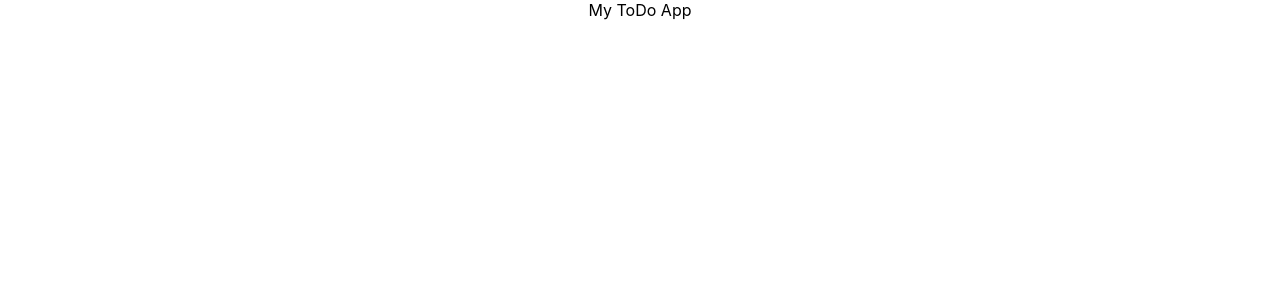
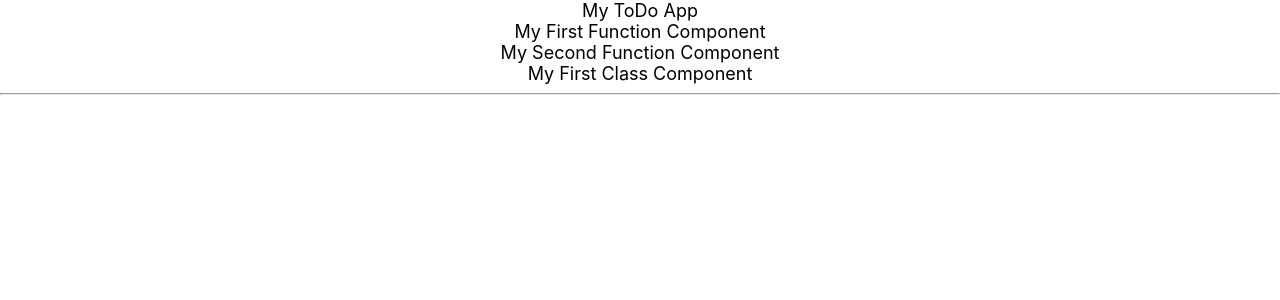
Before and after one commit to sunny1130/todo-app-react, a React (Create React App) app: page / in a window 1280 px wide. Shown: the top 300 px of the page. Built offline with nearby package versions, Linux system fonts and the light colour scheme.

Commit message:
Added Functional Component

```diff
--- a/src/App.css
+++ b/src/App.css
@@ -1,38 +1,4 @@
 .App {
   text-align: center;
+  font-size: large;
 }
-
-.App-logo {
-  height: 40vmin;
-  pointer-events: none;
-}
-
-@media (prefers-reduced-motion: no-preference) {
-  .App-logo {
-    animation: App-logo-spin infinite 20s linear;
-  }
-}
-
-.App-header {
-  background-color: #282c34;
-  min-height: 100vh;
-  display: flex;
-  flex-direction: column;
-  align-items: center;
-  justify-content: center;
-  font-size: calc(10px + 2vmin);
-  color: white;
-}
-
-.App-link {
-  color: #61dafb;
-}
-
-@keyframes App-logo-spin {
-  from {
-    transform: rotate(0deg);
-  }
-  to {
-    transform: rotate(360deg);
-  }
-}
--- a/src/App.js
+++ b/src/App.js
@@ -1,11 +1,18 @@
+import MyFirstFunctionComponent from './components/learning-examples/MyFunctionComponent'
+import {MySecondFunctionComponent} from './components/learning-examples/MyFunctionComponent'
+import MyFirstClassComponent from './components/learning-examples/MyClassComponent'
 import './App.css';
 
 function App() {
   return (
     <div className="App">
-          My ToDo App
+      My ToDo App
+      <MyFirstFunctionComponent />
+      <MySecondFunctionComponent />
+      <MyFirstClassComponent />
     </div>
-  );
+  )
 }
 
+
 export default App;
--- /dev/null
+++ b/src/components/learning-examples/MyClassComponent.js
@@ -0,0 +1,17 @@
+import { Component } from 'react';
+
+
+class MyFirstClassComponent extends Component{
+    render(){
+      return(
+        <>
+          <div className='abc'>My First Class Component </div>
+          <hr/>
+        </>
+      )
+    }
+  }
+
+
+
+export default MyFirstClassComponent;
--- /dev/null
+++ b/src/components/learning-examples/MyFunctionComponent.js
@@ -0,0 +1,13 @@
+function MyFirstFunctionComponent(){
+    return(
+      <div className='MyFirstFunctionComponent'>My First Function Component </div>
+    )
+}
+
+export function MySecondFunctionComponent(){
+  return(
+    <div className='MySecondFunctionComponent'>My Second Function Component </div>
+  )
+}
+
+export default MyFirstFunctionComponent;
```
